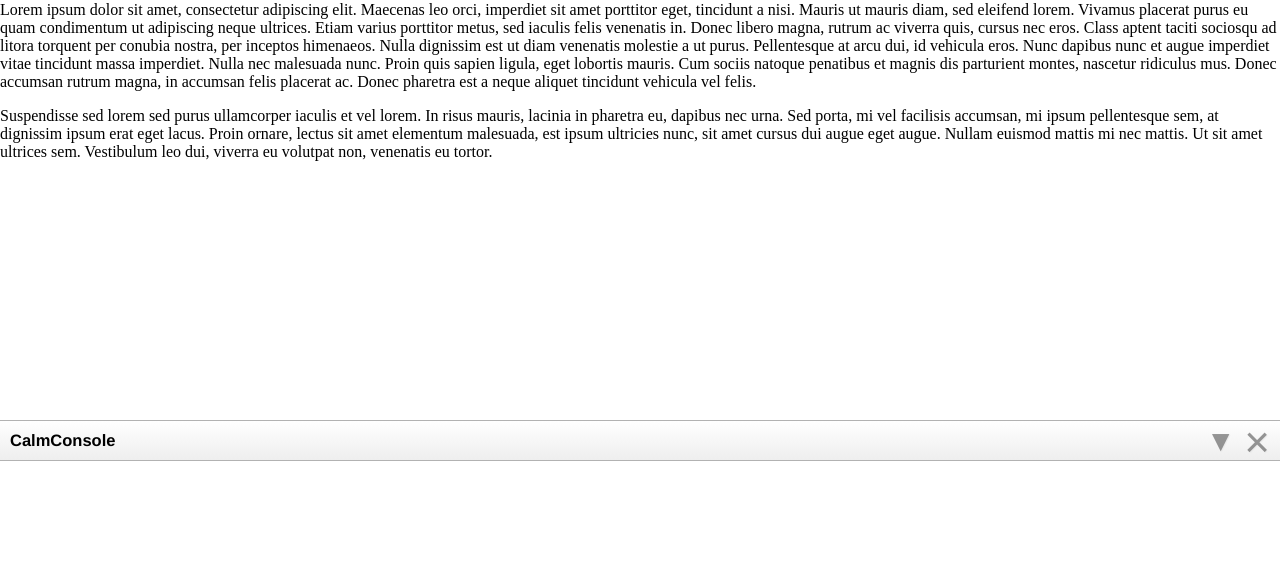
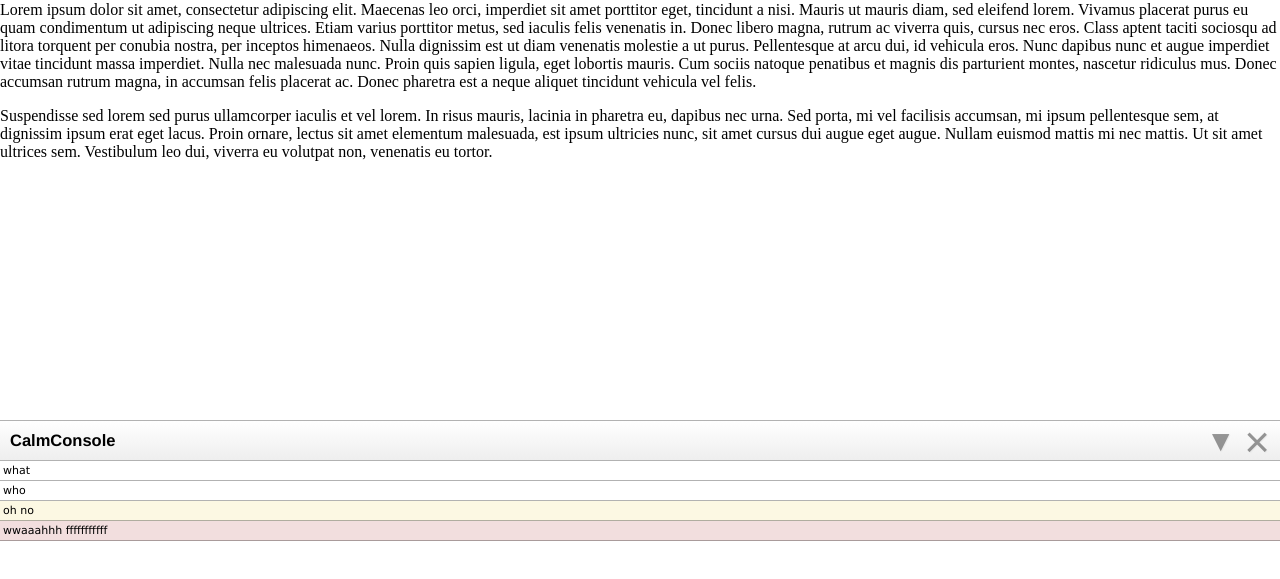
Before and after one commit to aapis/calmconsole, a plain HTML site: page index.html in a window 1280 px wide. Shown: the part 79-658 px from the top of the page. Drawn offline with Linux system fonts and the light colour scheme.

Commit message:
Added DBO and started rewrite to use indexedDB instead of localStorage

```diff
--- a/CalmConsole.js
+++ b/CalmConsole.js
@@ -297,6 +297,8 @@ var CalmConsole = function(options){
 			'datalist': "",
 		};
 
+		DB.connect();
+
 		//default to initial every time
 		_setState('app', DefaultStates.appstate);
 
@@ -347,11 +349,20 @@ var CalmConsole = function(options){
 		}
 	}
 
+	/**
+	 * [_store description]
+	 * TODO: implement indexedDb instead of localstorage
+	 * @param  {[type]} item   [description]
+	 * @param  {[type]} data   [description]
+	 * @param  {[type]} expiry [description]
+	 * @return {[type]}        [description]
+	 */
 	function _store(item, data, expiry){
 		if(!item) return false;
 
 		var currentQueue = _getCurrentQueue();
-			currentQueue.push(JSON.stringify(data));
+		//console.log(currentQueue);
+			//currentQueue.push(JSON.stringify(data));
 
 		if(item !== "data"){
 			currentQueue = JSON.stringify(data);
@@ -432,11 +443,65 @@ var CalmConsole = function(options){
 			if (c.indexOf(nameEQ) == 0) return c.substring(nameEQ.length,c.length);
 		}
 		return null;
-	}
+	};
+
+/*
+ * ---------------------------------------------------------------------------------
+ * DBO
+ *
+ * Manages connections to the indexedDB-based database, localStorage as a
+ * fallback.
+ * ---------------------------------------------------------------------------------
+ */
+
+ 	var DB = {
+ 		instance: null,
+
+ 		connect: function(){
+ 			if(window.indexedDB){
+	 			var version = 1,
+	 				product = "CalmConsole",
+	 				request = indexedDB.open(product, version);
+
+	 			request.onupgradeneeded = function(evt){
+	 				var db = evt.target.result;
+
+	 				evt.target.onerror = DB.onError;
+
+	 				if(db.objectStoreNames.contains(product)){
+	 					db.deleteObjectStore(product);
+	 				}
+
+	 				var store = db.createObjectStore(product, {keyPath: "time"});
+	 			}
+
+	 			request.onsuccess = function(evt){
+	 				DB.instance = evt.target.result;
+
+	 				//do getAllItems or something here
+
+	 			}
+
+	 			request.onerror = DB.onError;
+	 		}
+
+	 		return false;
+ 		},
+
+ 		test: function(arg){
+ 			console.log(arg);
+ 		},
+
+ 		close: function(){},
+
+ 		query: function(){},
+ 	};
 
 /*
  * ---------------------------------------------------------------------------------
  * Utilities
+ *
+ * String/object manipulation library
  * ---------------------------------------------------------------------------------
  */
 
--- a/index.html
+++ b/index.html
@@ -16,13 +16,13 @@
 	</body>
 	<script src="CalmConsole.js"></script>
 	<script>
-		// calm.log('what');
-		// calm.log('who');
-		// calm.warn('oh no');
-		// calm.error('wwaaahhh fffffffffff');
-		// calm.special(document.querySelector('header'));
-		// calm.error('Should be something between this and wwaaahhh');
-		// console.log('hihihi');
-		// calm.log('TOOT');
+		calm.log('what');
+		calm.log('who');
+		calm.warn('oh no');
+		calm.error('wwaaahhh fffffffffff');
+		calm.special(document.querySelector('header'));
+		calm.error('Should be something between this and wwaaahhh');
+		console.log('hihihi');
+		calm.log('TOOT');
 	</script>
 </html>
```
